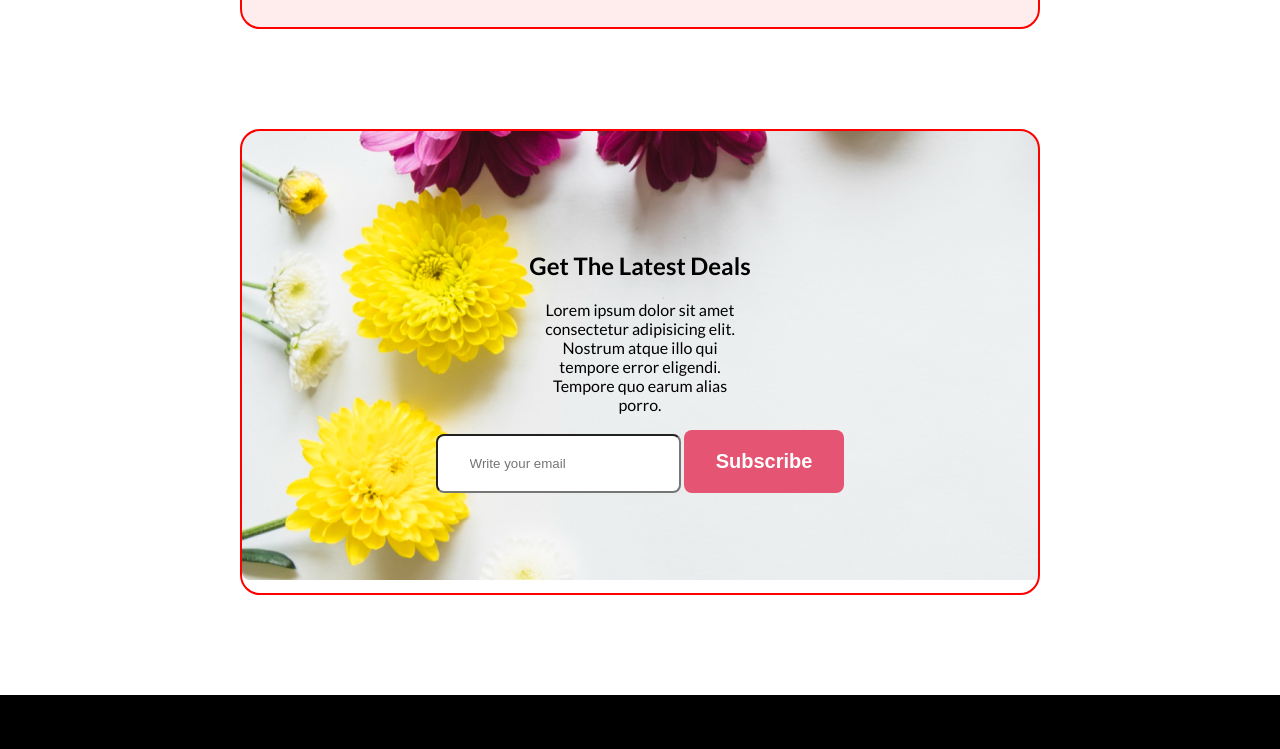
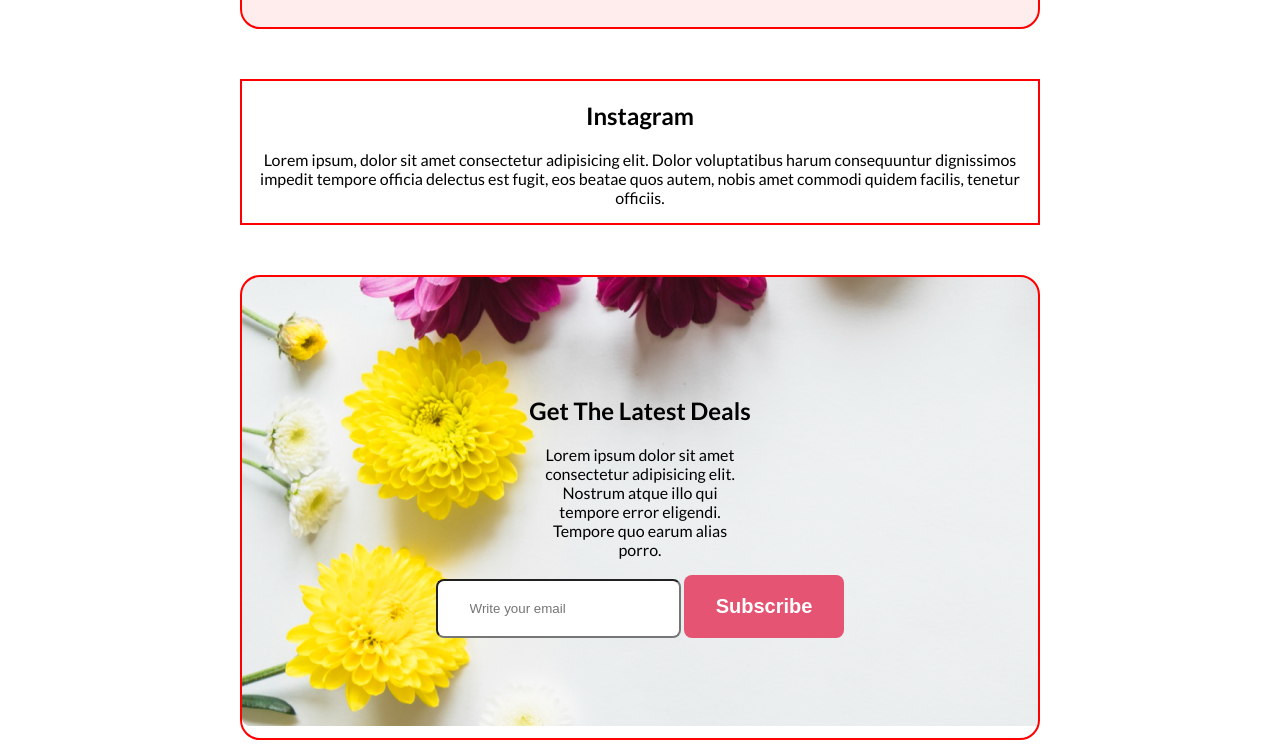
Before and after one commit to Sabbish99/Flower, a plain HTML site: page index.html in a window 1280 px wide. Shown: the part 2051-2800 px from the top of the page. Drawn offline with Linux system fonts and the light colour scheme.

Commit message:
section-5

```diff
--- a/index.html
+++ b/index.html
@@ -83,7 +83,10 @@
     </section>
     <!-- section-5 -->
     <section class="section-5">
-
+        <h1>Instagram</h1>
+        <p>Lorem ipsum, dolor sit amet consectetur adipisicing elit. Dolor voluptatibus harum consequuntur dignissimos
+            impedit tempore officia delectus est fugit, eos beatae quos autem, nobis amet commodi quidem facilis,
+            tenetur officiis.</p>
     </section>
 
 
--- a/style.css
+++ b/style.css
@@ -163,6 +163,13 @@ body {
     border: 2px solid red;
 }
 
+/* section-5 */
+.section-5 {
+    margin: 0px 240px 0px 240px;
+    border: 2px solid red;
+    text-align: center;
+
+}
 
 
 
@@ -172,7 +179,7 @@ body {
 /* section-8 */
 .section-8 {
     border: 2px solid red;
-    margin: 100px 240px;
+    margin: 50px 240px;
     text-align: center;
     background-image: url(Rectangle\ 9.png);
     background-repeat: no-repeat;
```
